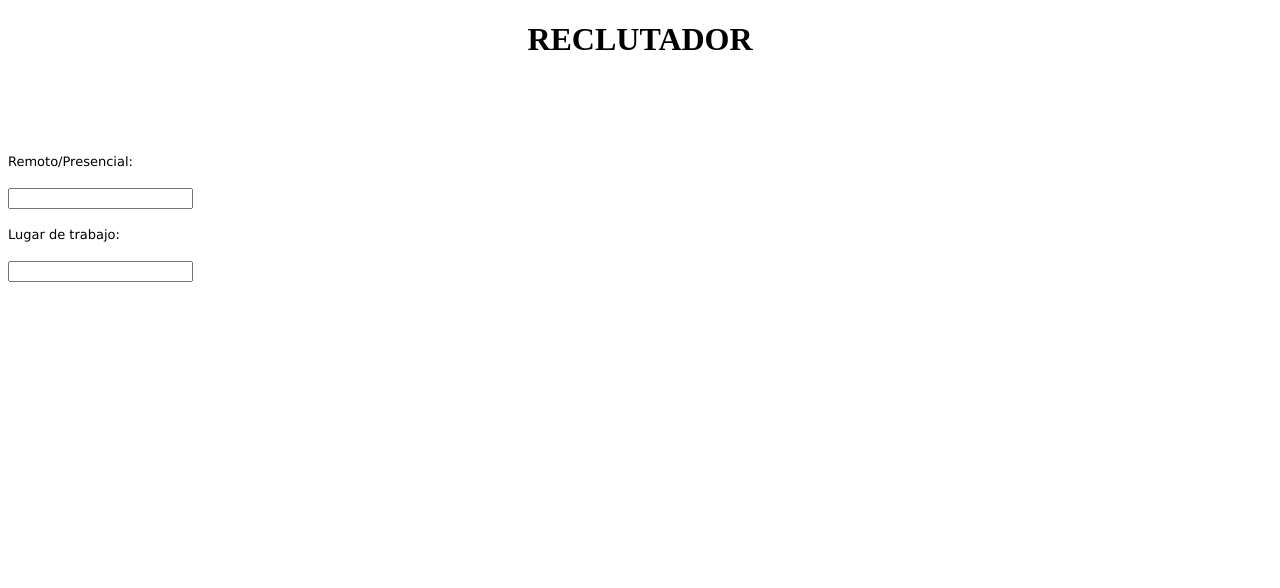
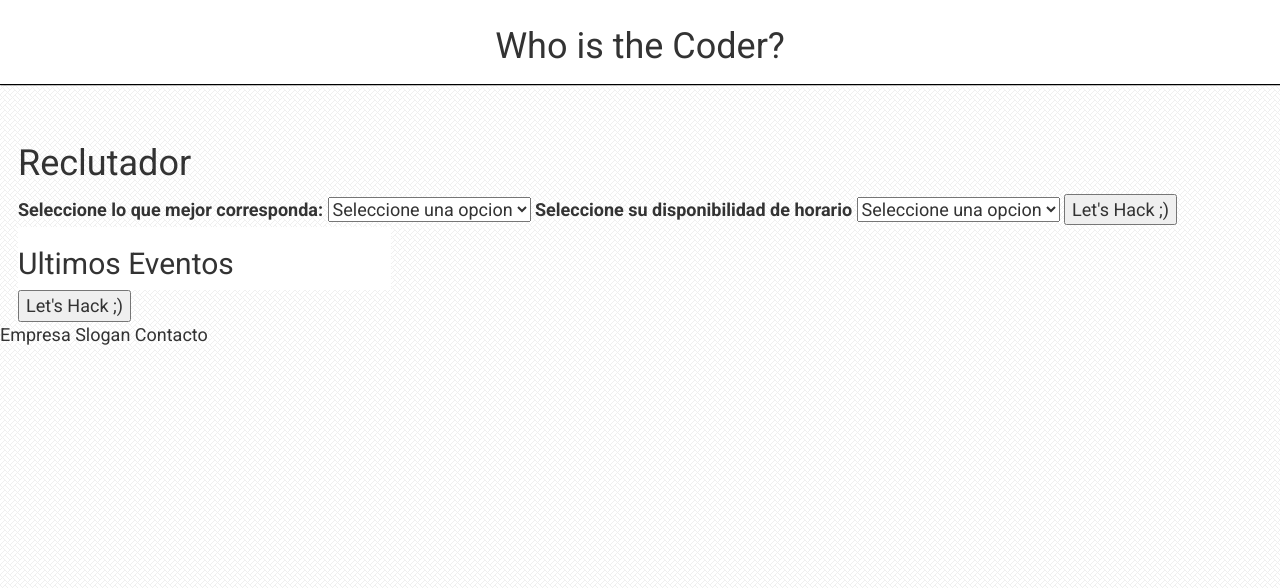
Before and after one commit to IanMendozaJaimes/Who-is-de-coder, a Django app: template templates/reclutador.html in a window 1280 px wide. Shown: the top 588 px of the page. Run offline with Django 3.2, Linux system fonts and the light colour scheme; the template is opened without the code that fills it, so the values that code supplies are empty; some libraries are stand-ins or nearby versions.

Commit message:
Otra vez pycharm

```diff
--- a/templates/reclutador.html
+++ b/templates/reclutador.html
@@ -1,36 +1,66 @@
+{% load static from staticfiles %}
 <!DOCTYPE html>
-<html>
+<html lang="es">
 <head>
-	<title></title>
+  <title>WhoIsTheCoder | Inicio</title>
+  <meta charset="utf-8" />
+  <meta name="description" content="Organiza un hackaton, participa como Developer o encuentra talento dentro "/>
+  <meta name="author" content="Polycoders" />
+  <meta name="robots" content="all"/>
+  <meta name="viewport" content="width=device-width, initial-scale=1.0, user-scalable=no"/>
+  <meta http-equiv="X-UA-Compatible" content="IE=edge,chrome=1"/>
+  <link rel="stylesheet" type="text/css" href="{% static "css/normalize.css"%}"/>
+  <link href="https://maxcdn.bootstrapcdn.com/bootstrap/3.3.6/css/bootstrap.min.css" rel="stylesheet" integrity="sha256-7s5uDGW3AHqw6xtJmNNtr+OBRJUlgkNJEo78P4b0yRw= sha512-nNo+yCHEyn0smMxSswnf/OnX6/KwJuZTlNZBjauKhTK0c+zT+q5JOCx0UFhXQ6rJR9jg6Es8gPuD2uZcYDLqSw==" crossorigin="anonymous"/>
+  <link href='https://fonts.googleapis.com/css?family=Roboto:400,700' rel='stylesheet' type='text/css'/>
+  <link rel="stylesheet" type="text/css" href="{%  static "css/app.css"%}">
 </head>
 <body>
-	<header>
-	<h1><center>RECLUTADOR</center></h1>
+  <header class="begin-header">
+     <h1>Who is the Coder?</h1>
+  </header>
+  <section class="begin-body">
+      <h1>Reclutador</h1>
+      <form action="" class="register" method="POST" id="registro">
+          <fieldset name="Registro" form="registro">
+              <label for="Presencial">Seleccione lo que mejor corresponda:</label>
+              <select name="Presencial" id="Presencial" required>
+                  <option value="">Seleccione una opcion</option>
+                  <option value="1">Trabajo Presencial</option>
+                  <option value="2">Remoto</option>
+              </select>
+              <label for="Tiempo">Seleccione su disponibilidad de horario</label>
+                <select name="Tiempo" id="Tiempo" required>
+                  <option value="">Seleccione una opcion</option>
+                  <option value="1">Tiempo Completo</option>
+                  <option value="2">Medio Tiempo</option>
+              </select>
+              <input type="hidden" name="Primera" id="Primera" value="1">
+              <input type="submit" id="Enviar" value="Let's Hack ;)">
+          </fieldset>
+      </form>
+      <article class="hacks">
+        <h2>Ultimos Eventos</h2>
+        <div class="append-ajax-hacks">
+        </div>
+      </article>
+      <article class="hacks-buscados">
 
-</header>
+      </article>
 
-<br></br>
-<br></br>
+      <form action="" class="register" method="POST" id="busqueda">
+          <fieldset name="Busqueda" form="registro">
 
-<font size="2" face="verdana" color="black" > Remoto/Presencial: </font>
-<br>
-</br>
-<form action="">
-  <input list="Remoto">
-  <datalist   id="Presencial">
+              <input type="submit" id="Enviar" value="Let's Hack ;)">
+          </fieldset>
+      </form>
 
-  </datalist>
-</form>
-<b>
-
-
-</b>
-<p>
-<font size="2" face="verdana" color="black" > Lugar de trabajo: </font>
-<br></br>
-<input type="text" name="nombredelacaja">
-</p>
-
-
+  </section>
+  <footer class="begin-footer">
+      <span class="enterprise">Empresa</span>
+      <span class="slogan">Slogan</span>
+      <span class="contact">Contacto</span>
+  </footer>
+  <script type="text/javascript" src="https://code.jquery.com/jquery-2.2.0.min.js"></script>
+  <script type="text/javascript" src="{%  static "js/coders.js"%}"></script>
 </body>
 </html>
```
